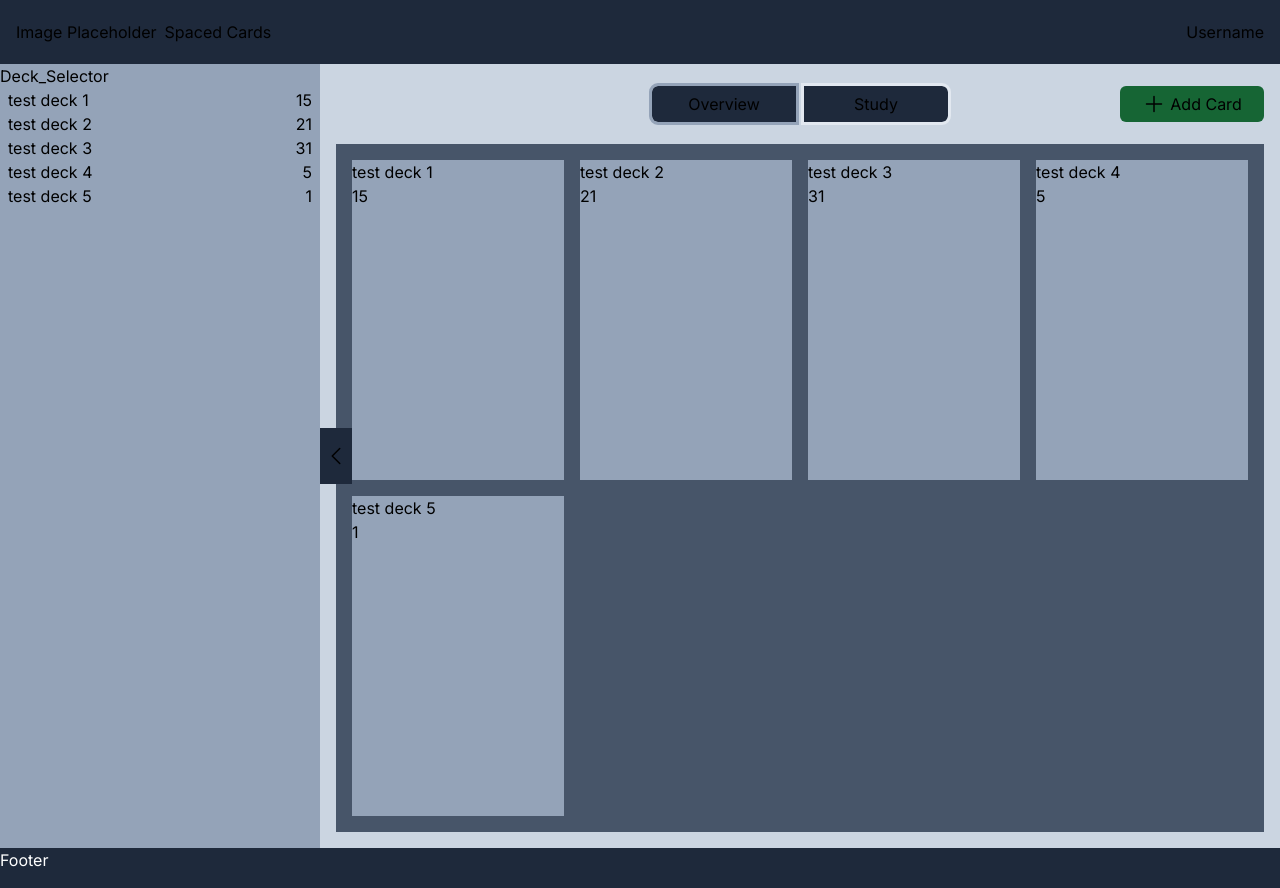
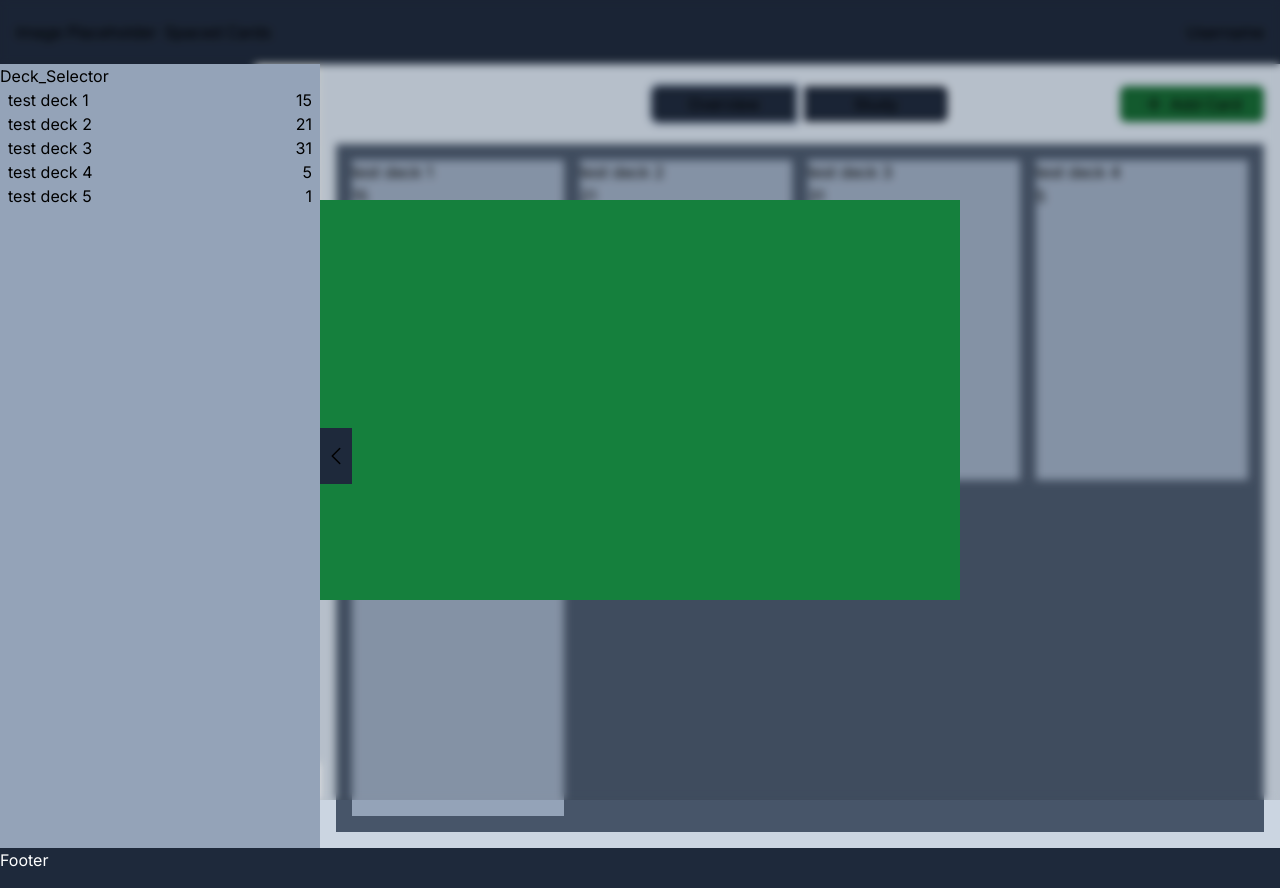
Before and after one commit to gary-giambatista/spaced-cards, a Next.js app: page / in a window 1280 px wide. Both pictures are taken after a click on the button "Add Card". Built offline with nearby package versions, Linux system fonts and the light colour scheme.

Commit message:
Powered Add Card button with state, framed Add Card modal with rough size/position.

```diff
--- a/app/page.js
+++ b/app/page.js
@@ -48,7 +48,12 @@ export default function Home() {
 		<main className="flex h-full">
 			<Deck_Selector drawerOpen={drawerOpen} setDrawerOpen={setDrawerOpen} />
 			<div className="flex flex-col w-full p-4 gap-4 bg-slate-300 overflow-y-auto">
-				<Hud_Header setMode={setMode} mode={mode} />
+				<Hud_Header
+					setMode={setMode}
+					mode={mode}
+					isAddCardModalOpen={isAddCardModalOpen}
+					setIsAddCardModalOpen={setIsAddCardModalOpen}
+				/>
 				{mode === "overview" ? (
 					<Overview setMode={setMode} isAddCardModalOpen={isAddCardModalOpen} />
 				) : (
--- a/components/hud/Add_Card_Modal.jsx
+++ b/components/hud/Add_Card_Modal.jsx
@@ -2,13 +2,13 @@ import React from "react";
 
 function Add_Card_Modal() {
 	return (
-		<div className="absolute h-dvh w-dvw left-0 top-0 bg-black">
-			<div className=""></div>
+		<div className="absolute h-full w-full left-0 top-0 bg-black bg-opacity-10 flex items-start justify-center md:items-center backdrop-blur-sm">
+			<div className="w-80 h-1/3 md:h-1/2 md:w-1/2 bg-green-700"></div>
 		</div>
 	);
 }
 
 export default Add_Card_Modal;
 
-//Todo: Connect set function to add card button
+//Todo: Disable Add Card button after click or change to cancel
 //Todo: build this modal component
--- a/components/hud/Hud_Header.jsx
+++ b/components/hud/Hud_Header.jsx
@@ -1,6 +1,6 @@
 import React from "react";
 
-function Hud_Header({ setMode, mode }) {
+function Hud_Header({ setMode, mode, isCardModalOpen, setIsAddCardModalOpen }) {
 	return (
 		<section className="flex justify-between items-center h-9 md:h-12 w-full relative">
 			<div className="flex justify-center items-center md:mx-auto gap-2">
@@ -21,7 +21,10 @@ function Hud_Header({ setMode, mode }) {
 					Study
 				</button>
 			</div>
-			<button className="h-9 w-10 lg:w-36 absolute right-0 flex justify-center items-center gap-1 bg-green-800 rounded-md hover:bg-green-900">
+			<button
+				onClick={() => setIsAddCardModalOpen((prevState) => !prevState)}
+				className="h-9 w-10 lg:w-36 absolute right-0 flex justify-center items-center gap-1 bg-green-800 rounded-md hover:bg-green-900"
+			>
 				<svg
 					xmlns="http://www.w3.org/2000/svg"
 					fill="none"
```
